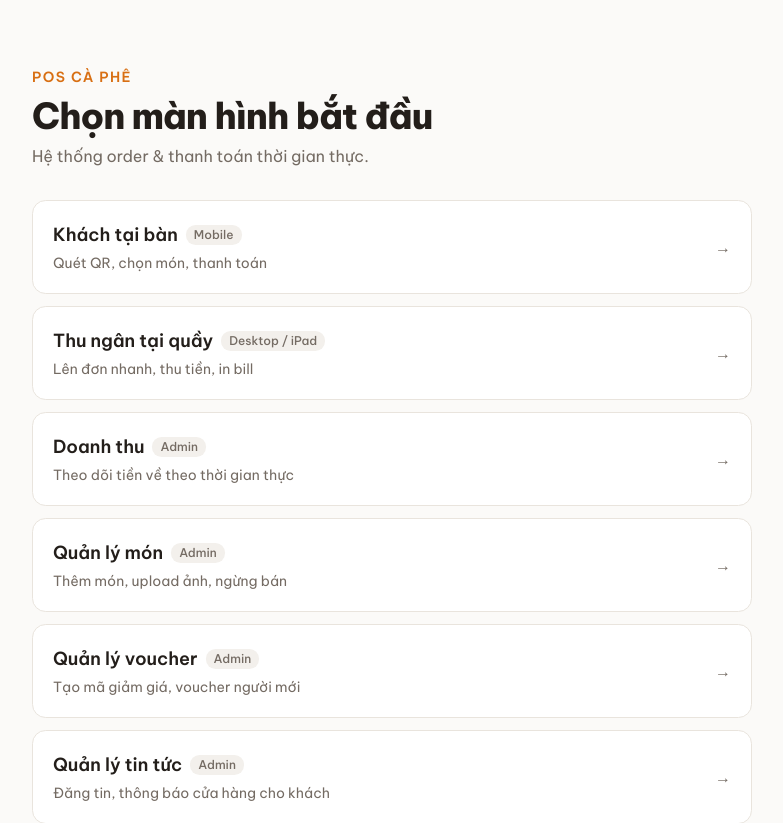
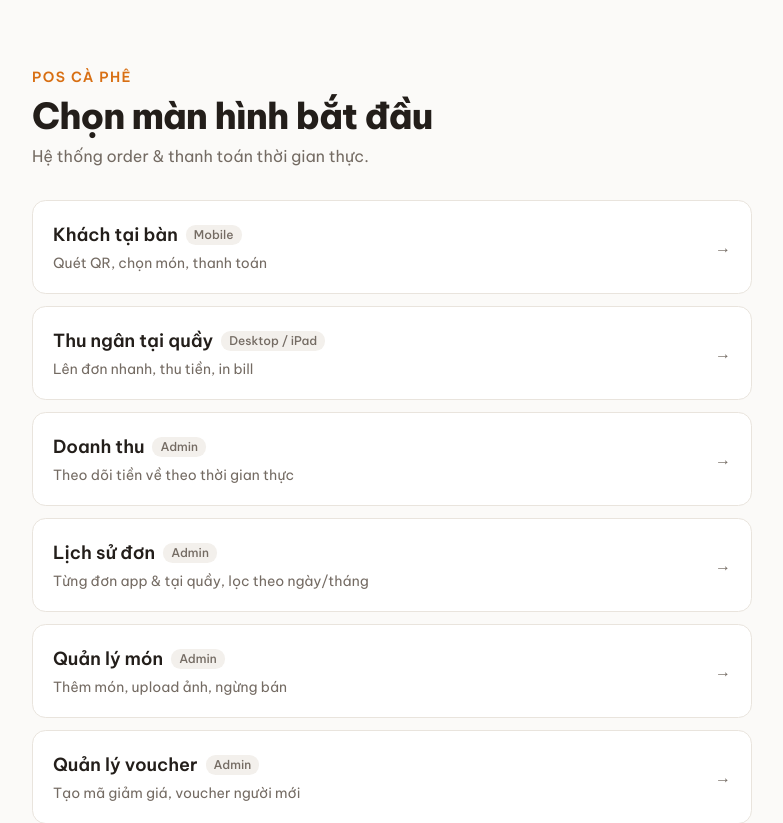
Before and after one commit to luongvantien27052006-lab/pos-system-frontend, a Next.js app: page / in a window 1280 px wide. Shown: the top 823 px of the page, without its empty margins (248-1031 px from the left). Built offline with nearby package versions, Linux system fonts and the light colour scheme.

Commit message:
fsdfsfed

```diff
--- a/src/app/page.tsx
+++ b/src/app/page.tsx
@@ -29,6 +29,12 @@ const surfaces = [
     href: '/dashboard',
     title: 'Doanh thu',
     desc: 'Theo dõi tiền về theo thời gian thực',
+    tag: 'Admin',
+  },
+  {
+    href: '/admin/bills',
+    title: 'Lịch sử đơn',
+    desc: 'Từng đơn app & tại quầy, lọc theo ngày/tháng',
     tag: 'Admin',
   },
   {
```
